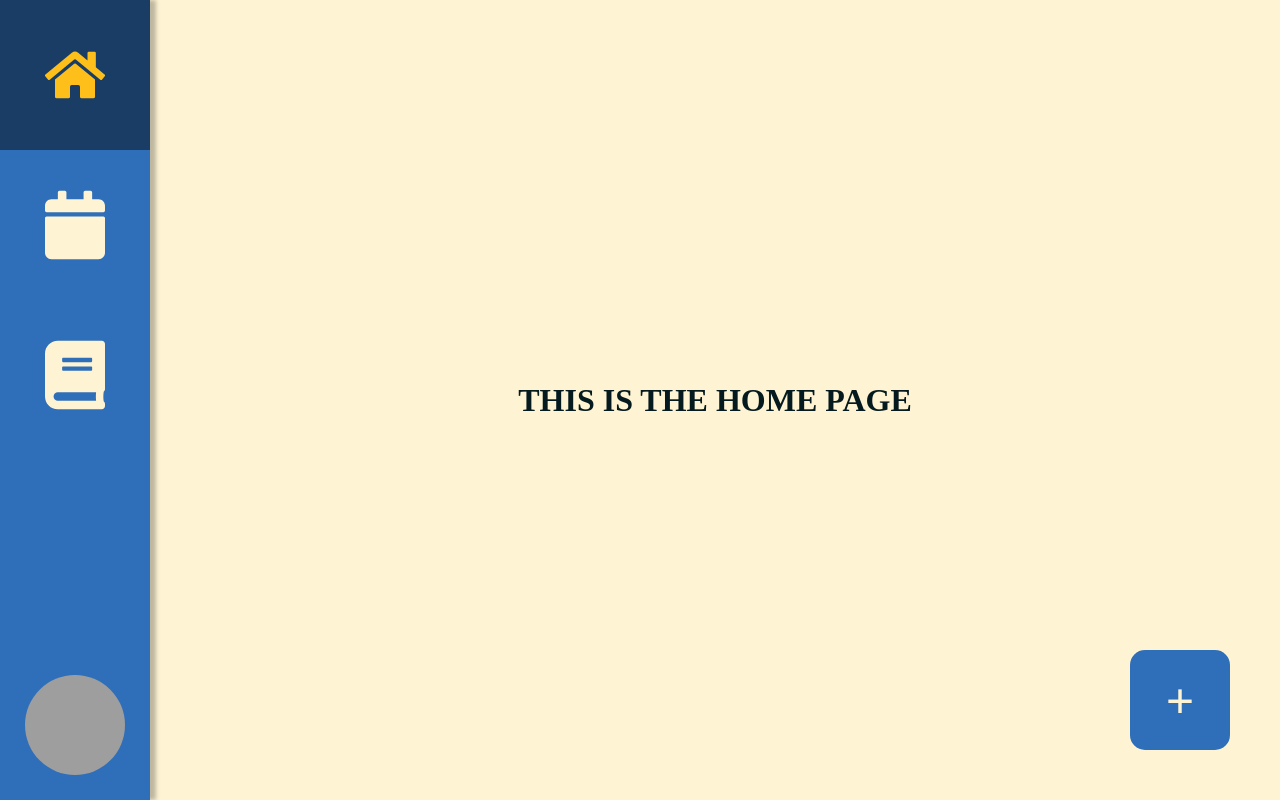
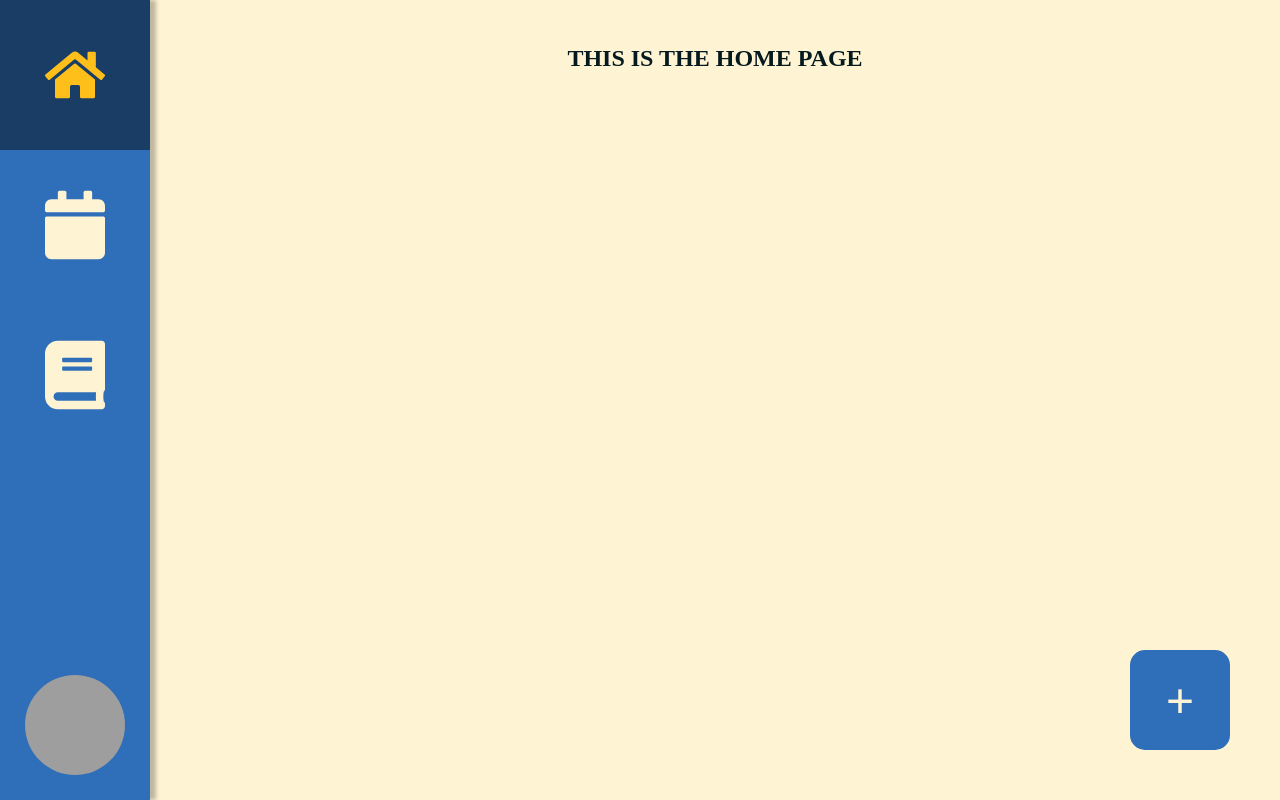
Before and after one commit to dnguyen130/stepahead, a React (Vite) app: page / in a window 1280 px wide. Built offline with nearby package versions, Linux system fonts and the light colour scheme; grey boxes are pictures that could not be loaded.

Commit message:
starting home page

```diff
--- a/src/routes/home/index.tsx
+++ b/src/routes/home/index.tsx
@@ -6,8 +6,8 @@ export default function Home(fn: HomeProps) {
   const { theme } = useTheme()
 
   return (
-    <div>
+    <section className={`homecont-${theme}`}>
       <h1>THIS IS THE HOME PAGE</h1>
-    </div>
+    </section>
   )
 }
--- a/src/styles/app.scss
+++ b/src/styles/app.scss
@@ -6,6 +6,7 @@
 @import './components/desktop/addbutton.scss';
 @import './components/shared/layout.scss';
 @import './components/shared/profileicon.scss';
+@import './components/pages/home.scss';
 
 @mixin container($bg, $txt) {
   width: 100vw;
--- /dev/null
+++ b/src/styles/components/pages/home.scss
@@ -0,0 +1,10 @@
+@mixin homecont($bg, $color) {
+  width: 100%;
+  height: auto;
+  display: grid;
+  place-items: flex-start center;
+}
+
+.homecont-light {
+  @include homecont($bg: $bg2light, $color: $txtlight);
+}
--- a/src/styles/components/shared/layout.scss
+++ b/src/styles/components/shared/layout.scss
@@ -3,5 +3,5 @@
   height: 100%;
   display: flex;
   justify-content: center;
-  align-items: center;
+  padding: 25px;
 }
```
